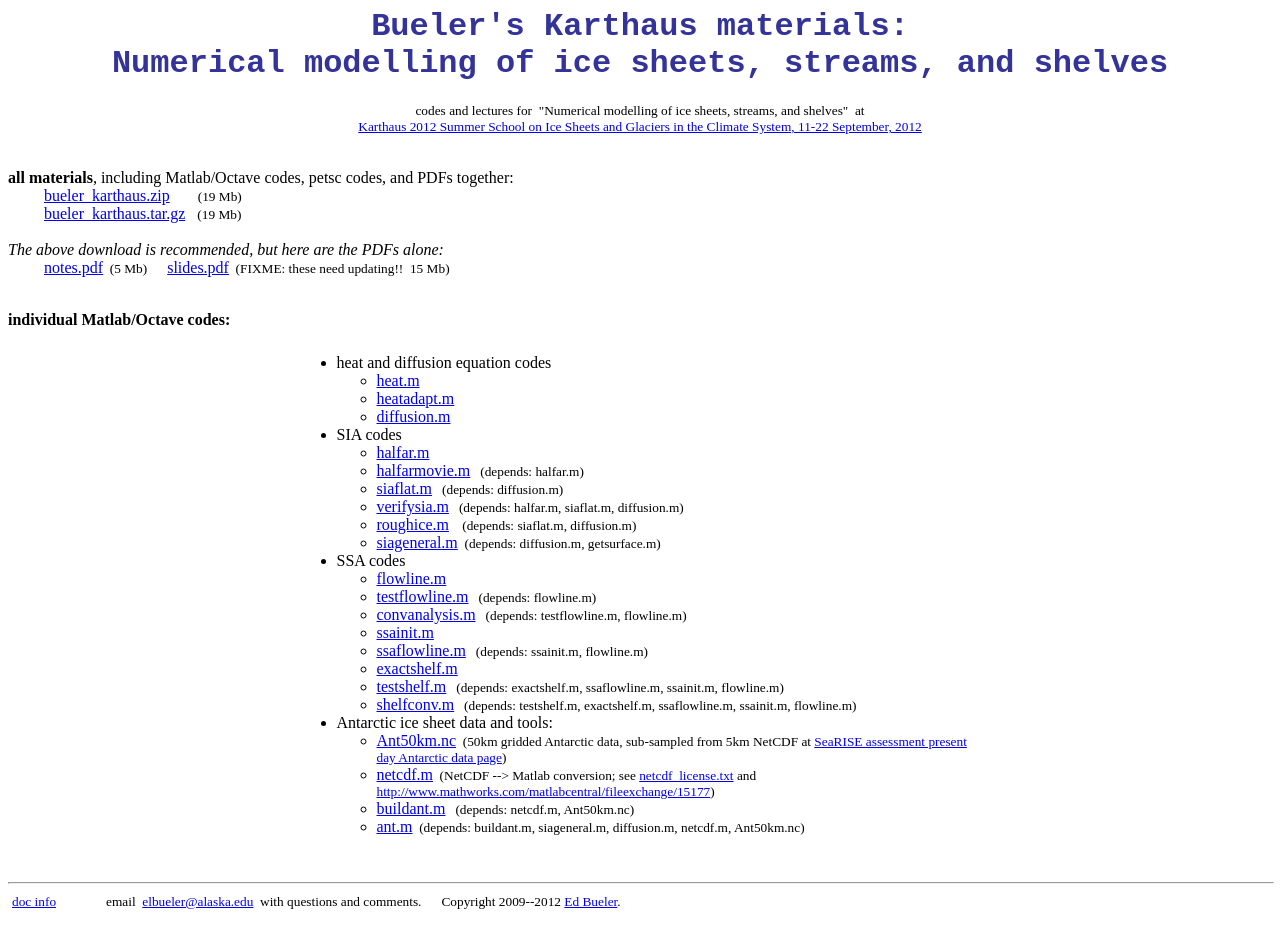
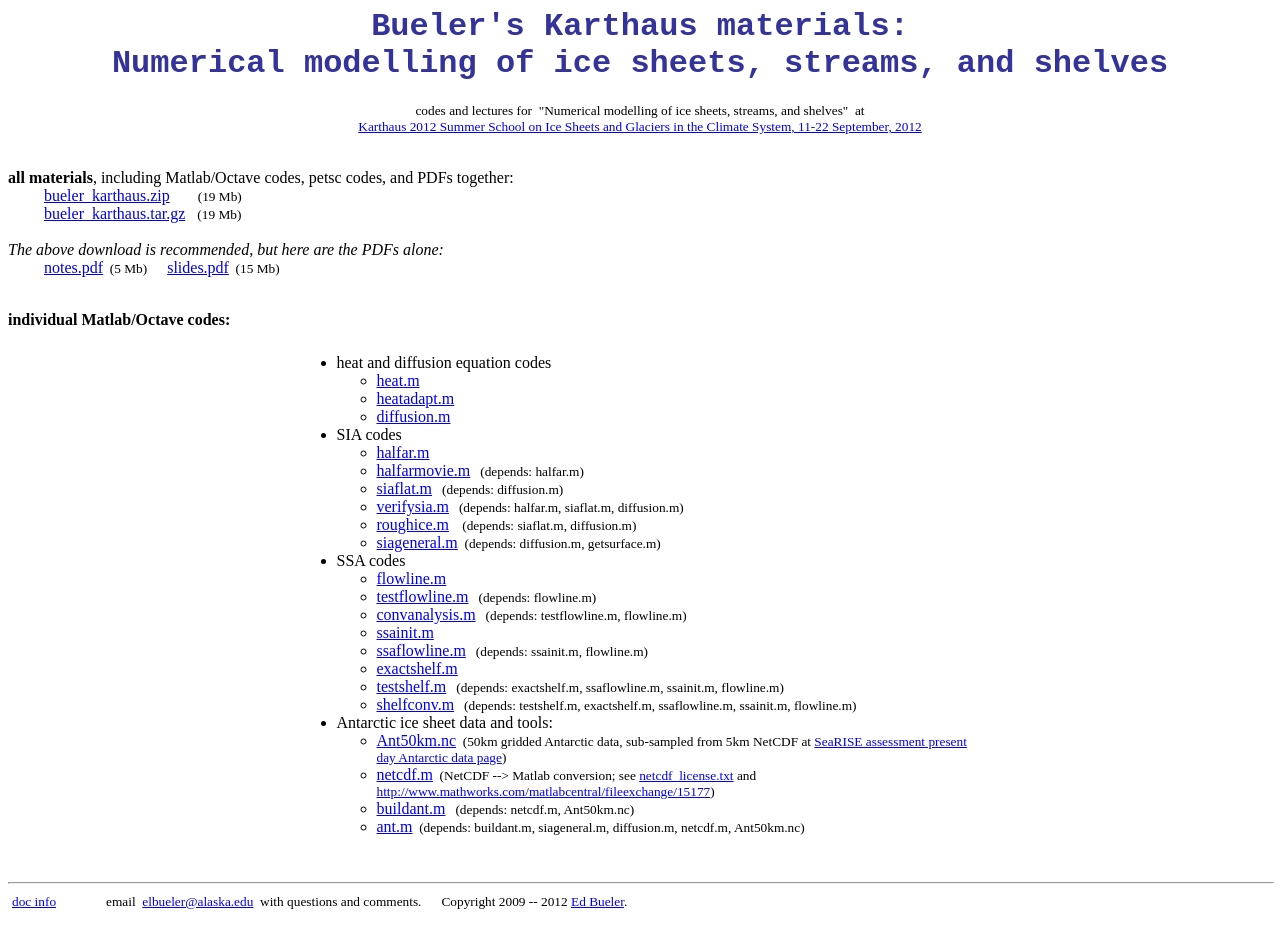
Before and after one commit to bueler/karthaus, a plain HTML site: page index.html in a window 1280 px wide. Drawn offline with Linux system fonts and the light colour scheme.

Commit message:
done with comprehensive revision to slides ... may be final'

```diff
--- a/index.html
+++ b/index.html
@@ -1,5 +1,6 @@
 <!DOCTYPE HTML PUBLIC "-//w3c//dtd html 4.0 transitional//en">
 <html><head>
+
 
 
 
@@ -39,7 +40,7 @@ together:<br>
 recommended, but here are the PDFs alone:</span><br>
 
 &nbsp;&nbsp;&nbsp;&nbsp;&nbsp;&nbsp;&nbsp;&nbsp; <a href="notes.pdf"><span style="text-decoration: underline;">notes</span></a><a href="notes.pdf">.pdf</a><small>&nbsp; (5 Mb)</small> &nbsp; &nbsp;&nbsp;<a href="slides.pdf">slides.pdf</a><small><small><big>&nbsp;
-(FIXME: these need updating!!&nbsp; 15 Mb)<br>
+(15 Mb)<br>
 </big>
 <br>
 </small></small>
@@ -130,7 +131,7 @@ siageneral.m, diffusion.m, netcdf.m, Ant50km.nc)</small></li>
 email&nbsp;
 <a href="mailto:elbueler@alaska.edu">elbueler@alaska.edu</a>&nbsp; with
 questions and
-comments. &nbsp;&nbsp;&nbsp;&nbsp; Copyright 2009--2012 <a href="http://www.dms.uaf.edu/%7Ebueler/">Ed Bueler</a>.<br>
+comments. &nbsp;&nbsp;&nbsp;&nbsp; Copyright 2009 -- 2012 <a href="http://www.dms.uaf.edu/%7Ebueler/">Ed Bueler</a>.<br>
 </small><br>
 
 </body></html>
```
Also changed, not shown: 8 other files.
